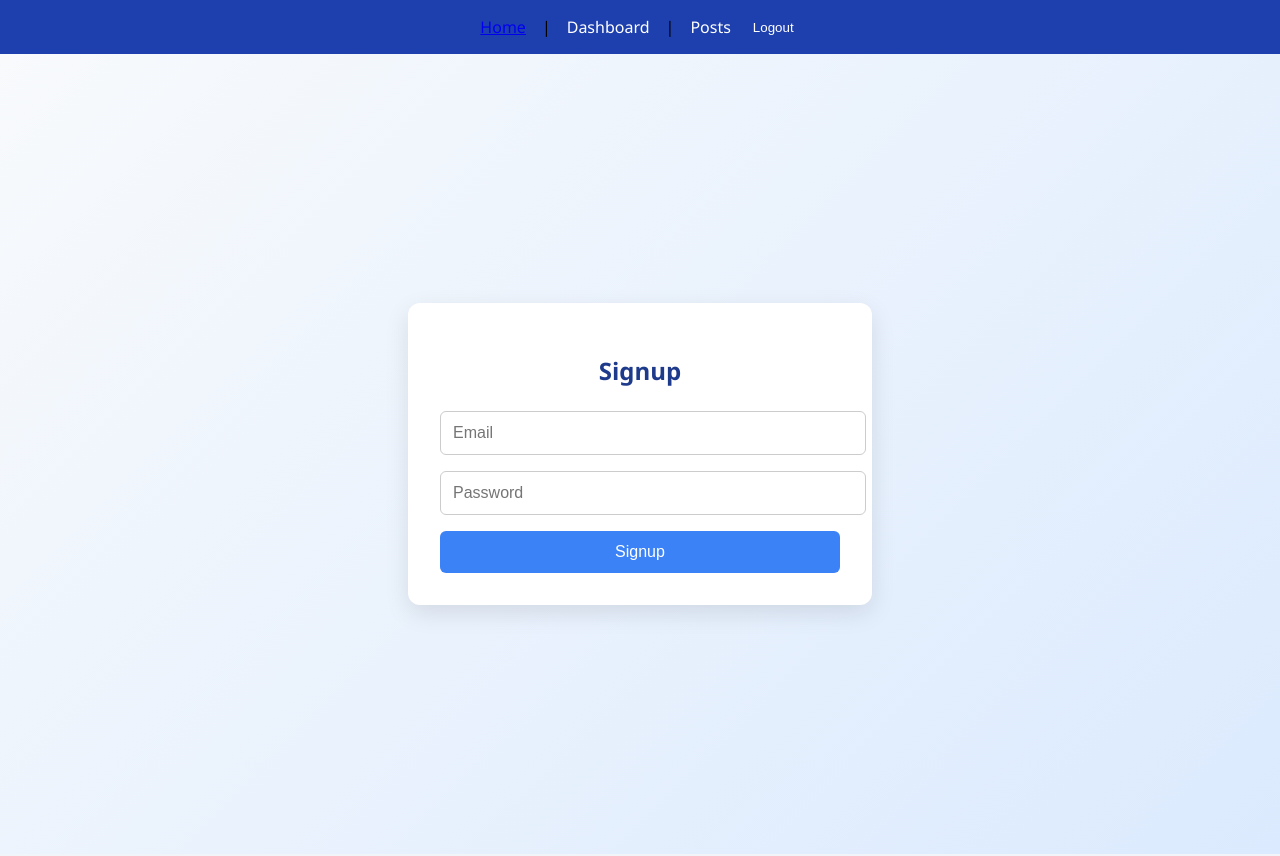
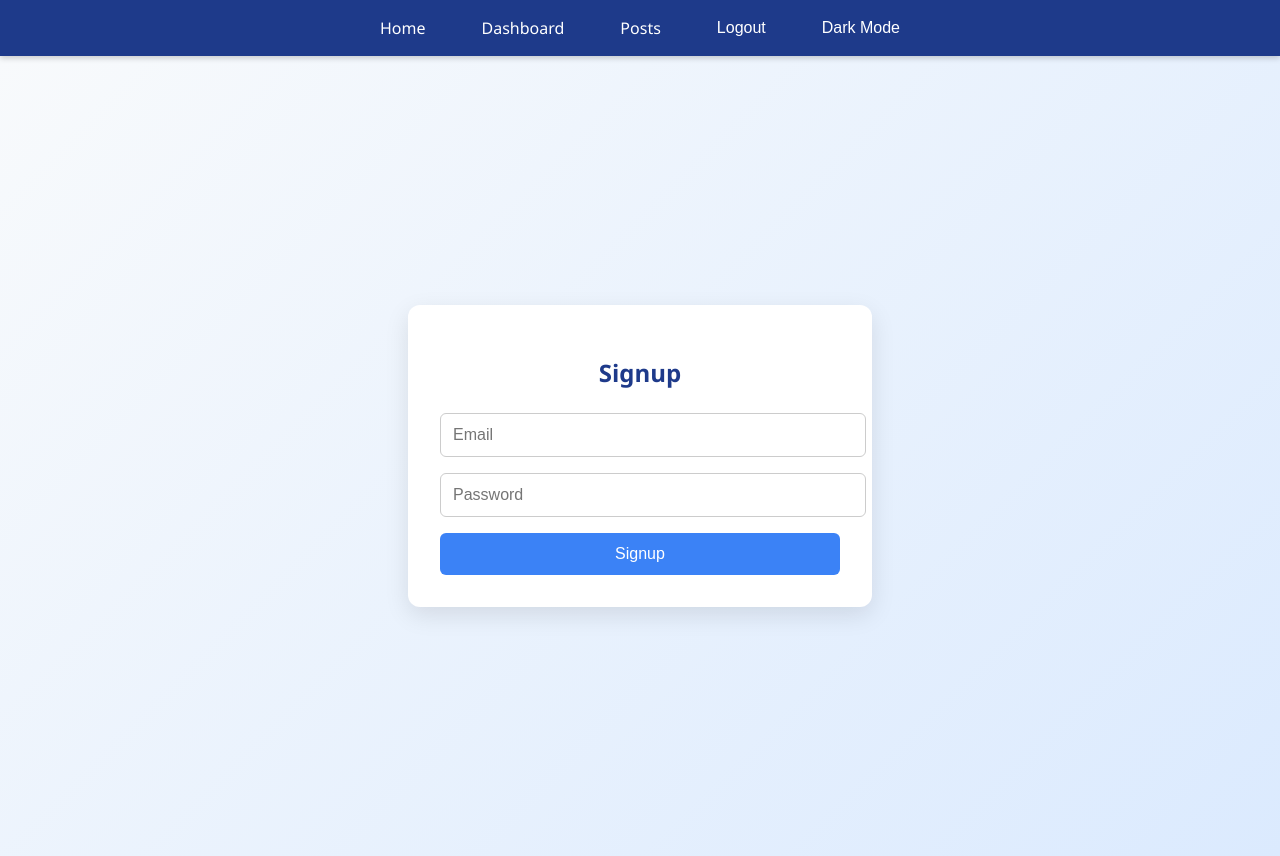
Before and after one commit to HasanAbdirahman/End-To-End, a React (Create React App) app in the folder frontend/: page /signup in a window 1280 px wide. Built offline with nearby package versions, Linux system fonts and the light colour scheme; sample sign-in values are in the browser's storage.

Commit message:
add files

```diff
--- a/frontend/src/components/Navbar.js
+++ b/frontend/src/components/Navbar.js
@@ -1,26 +1,71 @@
-import React from 'react';
-import { Link } from 'react-router-dom';
+import React, { useState, useEffect } from 'react';
+import { NavLink } from 'react-router-dom';
 import { isAuthenticated, removeUser } from '../utils/auth';
 import styles from './Navbar.module.css';
 
 const Navbar = ({ onLogout }) => {
+  const [darkMode, setDarkMode] = useState(() =>
+    localStorage.getItem('darkMode') === 'true'
+  );
+
+  useEffect(() => {
+    localStorage.setItem('darkMode', darkMode);
+    document.body.className = darkMode ? 'dark' : '';
+  }, [darkMode]);
+
+  const handleLogout = () => {
+    removeUser();
+    onLogout();
+  };
+
   return (
     <nav className={styles.navbar}>
-      <Link to="/">Home</Link> |{' '}
+      <NavLink
+        to="/"
+        className={({ isActive }) => (isActive ? styles.activeLink : styles.link)}
+      >
+        Home
+      </NavLink>
+
       {isAuthenticated() ? (
         <>
-          <Link className={styles.link} to="/dashboard">Dashboard</Link> |{' '}
-          <Link to="/posts" className={styles.link}>Posts</Link>
-          <button className={styles.button} onClick={() => { removeUser(); onLogout(); }}>
+          <NavLink
+            to="/dashboard"
+            className={({ isActive }) => (isActive ? styles.activeLink : styles.link)}
+          >
+            Dashboard
+          </NavLink>
+          <NavLink
+            to="/posts"
+            className={({ isActive }) => (isActive ? styles.activeLink : styles.link)}
+          >
+            Posts
+          </NavLink>
+          <button onClick={handleLogout} className={styles.button}>
             Logout
           </button>
         </>
       ) : (
         <>
-          <Link to="/login">Login</Link> |{' '}
-          <Link to="/signup">Signup</Link>
+          <NavLink
+            to="/login"
+            className={({ isActive }) => (isActive ? styles.activeLink : styles.link)}
+          >
+            Login
+          </NavLink>
+          <NavLink
+            to="/signup"
+            className={({ isActive }) => (isActive ? styles.activeLink : styles.link)}
+          >
+            Signup
+          </NavLink>
         </>
       )}
+
+      {/* Dark Mode Toggle Button */}
+      <button onClick={() => setDarkMode(!darkMode)} className={styles.button}>
+        {darkMode ? 'Light Mode' : 'Dark Mode'}
+      </button>
     </nav>
   );
 };
--- a/frontend/src/components/Navbar.module.css
+++ b/frontend/src/components/Navbar.module.css
@@ -1,29 +1,36 @@
 .navbar {
+  position: sticky;
+  top: 0;
+  background-color: #1e3a8a;
+  padding: 0.75rem 2rem;
   display: flex;
-  justify-content: center;
-  gap: 1rem;
-  background: #1e40af;
-  padding: 1rem;
+  align-items: center;    /* Vertically center */
+  justify-content: center; /* Center all items horizontally */
+  gap: 1.5rem;
+  z-index: 100;
+  box-shadow: 0 2px 6px rgba(0, 0, 0, 0.2);
 }
 
-.link {
+.link, .button {
   color: white;
   text-decoration: none;
   font-weight: 500;
+  background: none;
+  border: none;
+  cursor: pointer;
+  padding: 0.5rem 1rem;
+  border-radius: 6px;
+  transition: background-color 0.3s ease;
+  font-size: 1rem;
+  line-height: 1;
 }
 
-.link:hover {
-  text-decoration: underline;
+.link:hover, .button:hover {
+  background-color: rgba(255, 255, 255, 0.2);
 }
 
-.button {
-  background: none;
-  color: white;
-  border: none;
-  font-weight: 500;
-  cursor: pointer;
+.activeLink {
+  background-color: #2563eb;
+  color: #fff;
+  font-weight: 700;
 }
-
-.button:hover {
-  text-decoration: underline;
-}
--- a/frontend/src/index.css
+++ b/frontend/src/index.css
@@ -4,3 +4,15 @@ body {
   font-family: 'Segoe UI', Tahoma, Geneva, Verdana, sans-serif;
   background-color: #f1f5f9;
 }
+body.dark {
+  background-color: #121212;
+  color: #e0e0e0;
+}
+
+body.dark a {
+  color: #90caf9;
+}
+
+body.dark nav {
+  background-color: #1f2937; /* darker navbar */
+}
```
Also changed, not shown: 1 other file (tests, documents, lock files or other folders).
